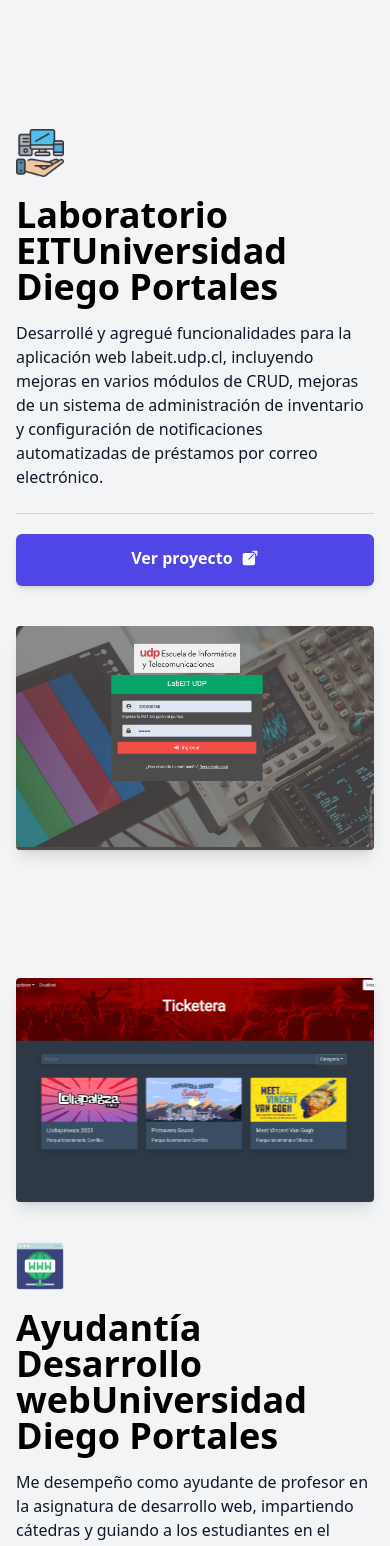
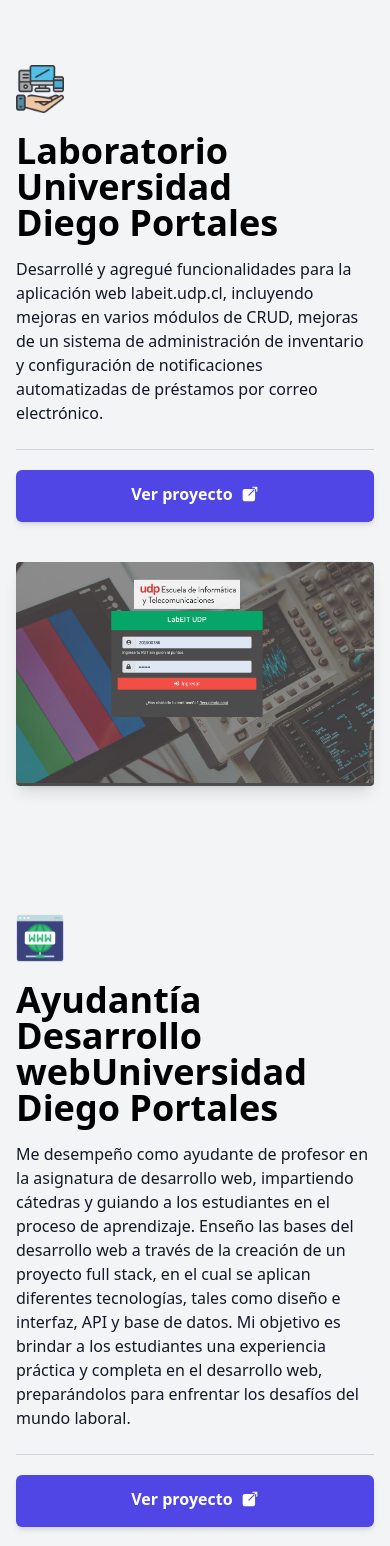
Before and after one commit to SebastianRiquelmeM/portafolio, a React (Vite) app: page / in a window 390 px wide. Shown: the part 4020-5566 px from the top of the page. Built offline with nearby package versions, Linux system fonts and the light colour scheme.

Commit message:
Diseño móvil corregido en projects, falta ipad air

```diff
--- a/src/components/Projects.jsx
+++ b/src/components/Projects.jsx
@@ -10,7 +10,7 @@ export const Projects = () => {
 		<>
 			{/* Proyecto 1 */}
 			<div className="px-4 py-16 mx-auto sm:max-w-xl md:max-w-full lg:max-w-screen-xl md:px-24 lg:px-8 lg:py-20">
-				<h1 className="text-6xl mb-36 text-gray-800 font-bold text-center">
+				<h1 className="text-6xl mb-20 text-gray-800 font-bold text-center">
 					Proyectos
 				</h1>
 				<div className="grid gap-10 lg:grid-cols-2">
@@ -30,7 +30,7 @@ export const Projects = () => {
 							</div>
 						</a>
 						<h5 className="mb-4 text-4xl font-extrabold leading-none">
-							Laboratorio EIT
+							Laboratorio {""}
 							<br className="hidden md:block" />
 							Universidad{" "}
 							<span className="inline-block text-deep-purple-accent-400">
@@ -70,15 +70,15 @@ export const Projects = () => {
 
 			{/* Proyecto 2 */}
 			<div className="px-4 py-16 mx-auto sm:max-w-xl md:max-w-full lg:max-w-screen-xl md:px-24 lg:px-8 lg:py-20">
-				<div className="grid gap-10 lg:grid-cols-2">
-					<div>
+				<div className="grid gap-10 lg:grid-cols-2 flex">
+					<div className="md:order-1 order-2">
 						<img
 							className="object-cover w-full h-56 rounded shadow-lg sm:h-96"
 							src={ayudantiaIMG}
 							alt=""
 						/>
 					</div>
-					<div className="lg:pr-10">
+					<div className="lg:pr-10 md:order-2 order-1">
 						<a
 							href="/"
 							aria-label="Go Home"
```
